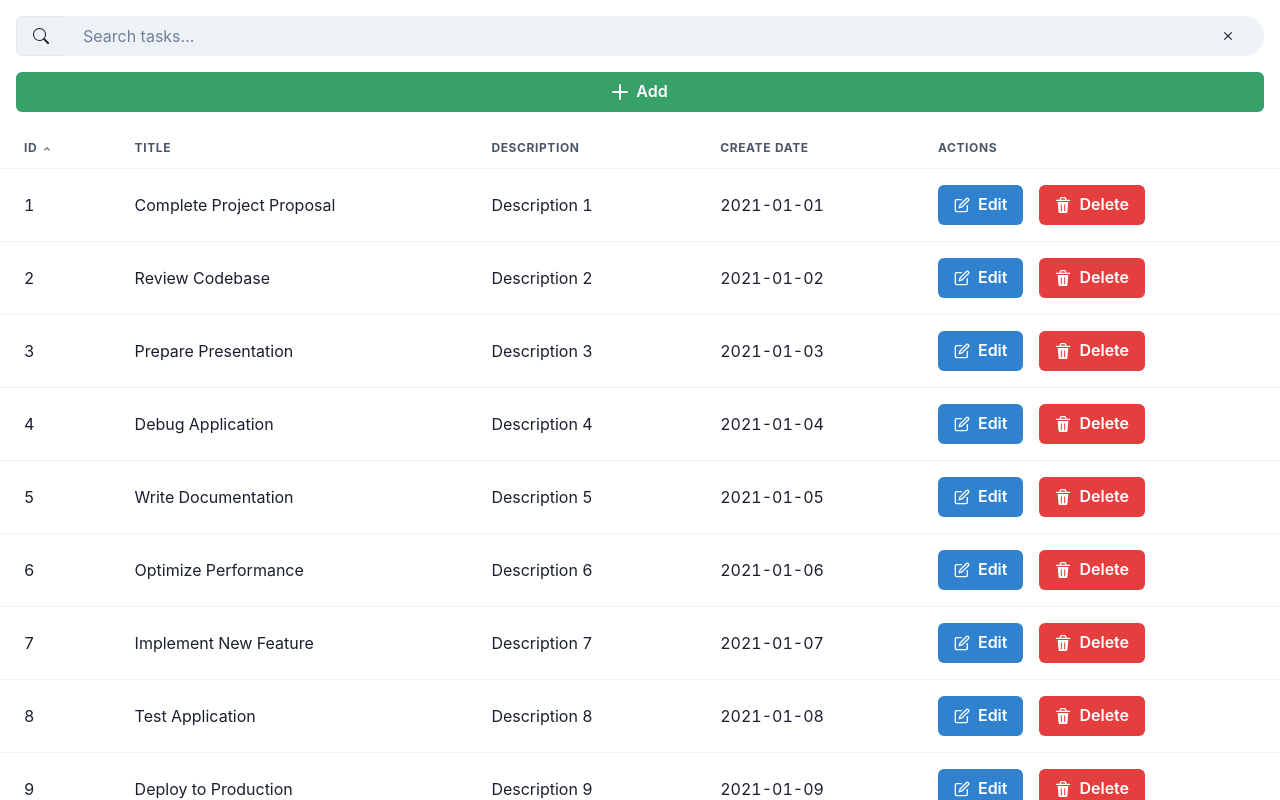
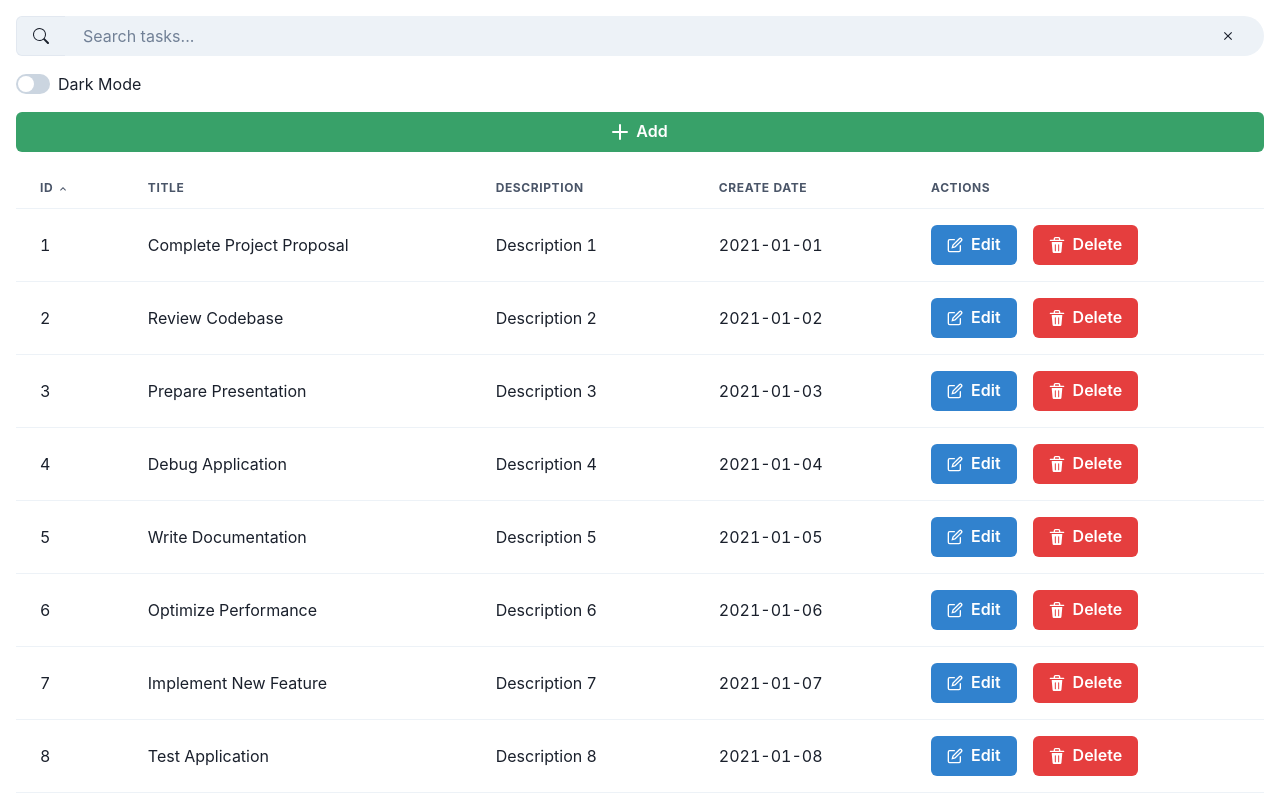
Before and after one commit to alexandrubb23/wisesys-todo, a React (Vite) app: page / in a window 1280 px wide. Shown: the top 800 px of the page. Built offline with nearby package versions, Linux system fonts and the light colour scheme.

Commit message:
Build color mode switch.

```diff
--- a/src/App.tsx
+++ b/src/App.tsx
@@ -1,4 +1,6 @@
 import TasksTable from './components/Tasks/TasksTable';
+import Login from './components/auth/Login';
+import SignupCard from './components/auth/SignUp';
 
 const tasks = [
   {
@@ -64,6 +66,8 @@ const tasks = [
 ];
 
 const App = () => {
+  // return <SignupCard />;
+  // return <Login />;
   return <TasksTable tasks={tasks} />;
 };
 
--- /dev/null
+++ b/src/components/ColorModeSwitch.tsx
@@ -0,0 +1,18 @@
+import { HStack, Switch, Text, useColorMode } from '@chakra-ui/react';
+
+const ColorModeSwitch = () => {
+  const { toggleColorMode, colorMode } = useColorMode();
+
+  return (
+    <HStack>
+      <Switch
+        isChecked={colorMode === 'dark'}
+        onChange={toggleColorMode}
+        colorScheme='green'
+      />
+      <Text whiteSpace='nowrap'>Dark Mode</Text>
+    </HStack>
+  );
+};
+
+export default ColorModeSwitch;
--- a/src/components/Tasks/TasksTable.tsx
+++ b/src/components/Tasks/TasksTable.tsx
@@ -1,13 +1,21 @@
 import { DeleteIcon } from '@chakra-ui/icons';
-import { Button, HStack, VStack } from '@chakra-ui/react';
+import {
+  Alert,
+  AlertIcon,
+  Box,
+  Button,
+  HStack,
+  VStack,
+} from '@chakra-ui/react';
 import { orderBy } from 'lodash';
 import { useCallback, useMemo, useState } from 'react';
 
+import SearchInput from '../SearchInput';
 import Table from '../common/Table';
 import { Column, SortColumn, Task } from '../common/models';
 import AddTaskDrawer from './AddTaskDrawer';
 import EditTaskDrawer from './EditTaskDrawer';
-import SearchInput from '../SearchInput';
+import ColorModeSwitch from '../ColorModeSwitch';
 
 interface TasksListProps {
   tasks: Task[];
@@ -76,19 +84,26 @@ const TasksTable = ({ tasks }: TasksListProps) => {
   );
 
   return (
-    <>
-      <VStack spacing={4} p={4} align='right'>
+    <Box p={4}>
+      <VStack spacing={4} align='right' mb={4}>
         <SearchInput onSearch={handleSearch} />
+        <ColorModeSwitch />
         <AddTaskDrawer />
       </VStack>
-
+      {searchedTasks.length === 0 ? (
+        <Alert status='info' mt={4}>
+          <AlertIcon />
+          To task found.
+        </Alert>
+      ) : (
         <Table
           columns={columns}
           data={searchedTasks}
           onSort={handleSort}
           sortColumn={sortColumn}
         />
-    </>
+      )}
+    </Box>
   );
 };
 
```
Lines whose indentation alone changed are shown as unchanged.
